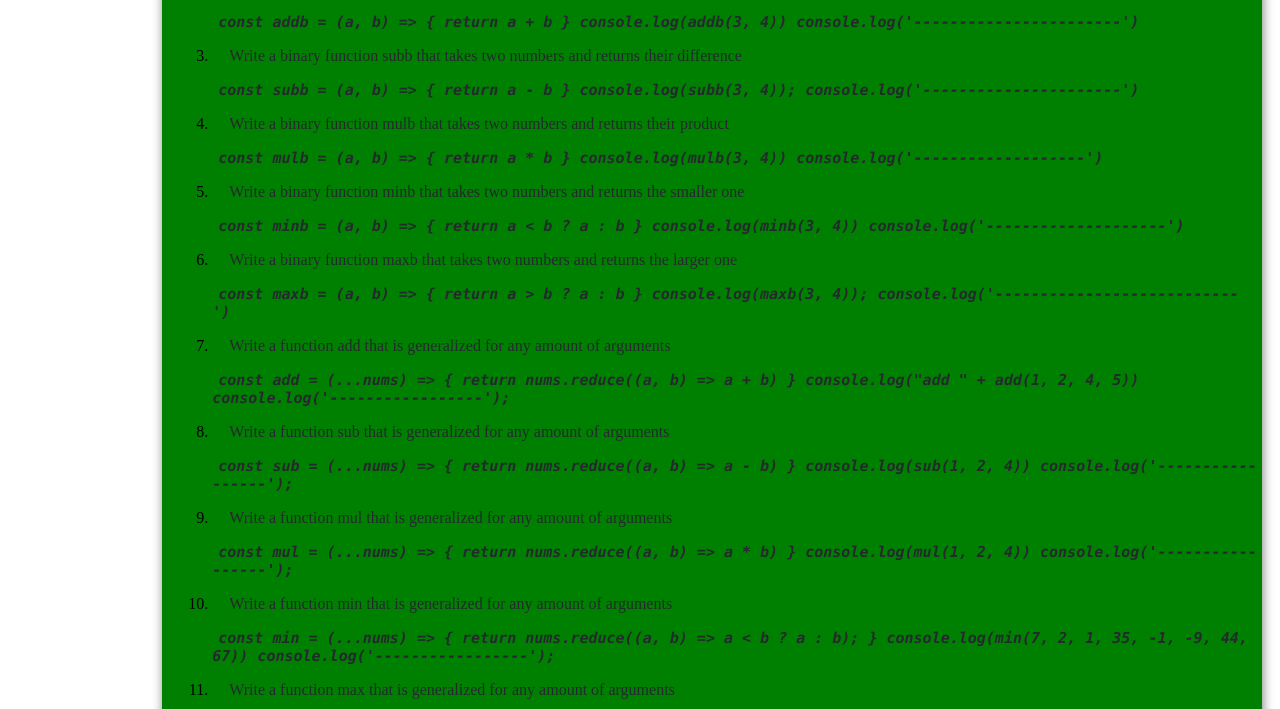
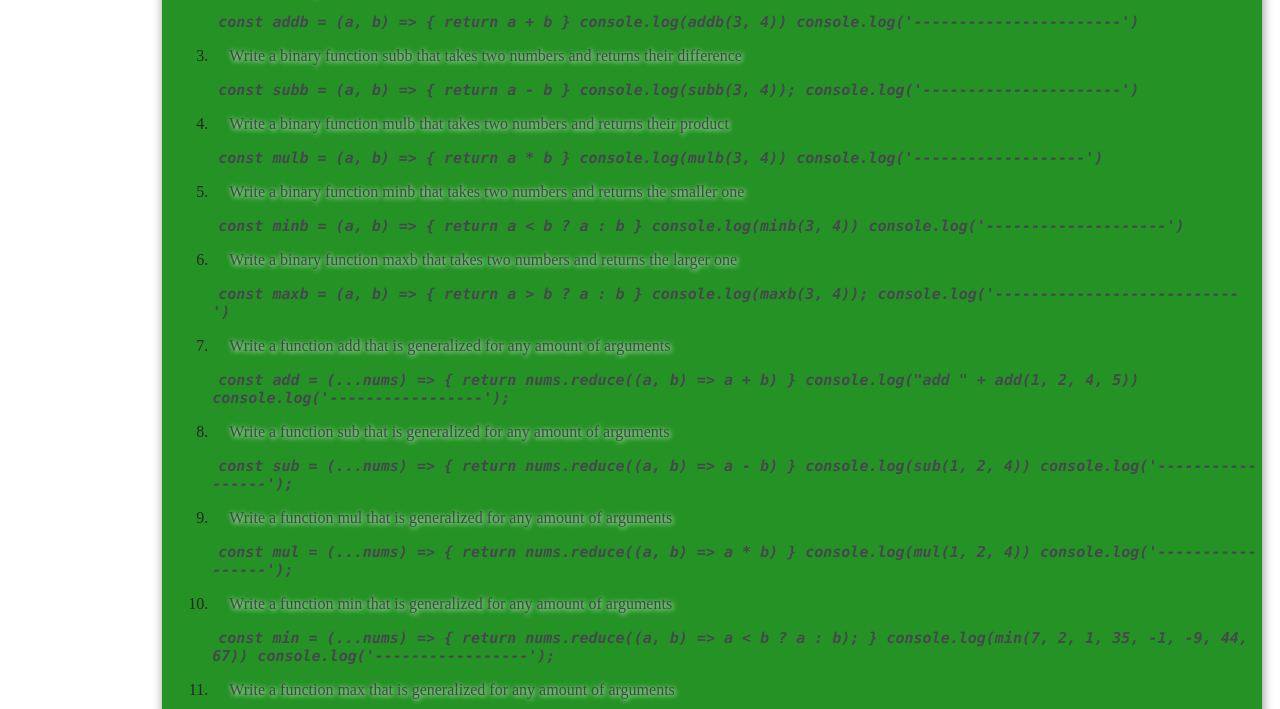
Before and after one commit to zero-to-mastery/JS_Fun_Practice, a plain HTML site: page solutions.html in a window 1280 px wide. Shown: the part 175-884 px from the top of the page. Drawn offline with Linux system fonts and the light colour scheme.

Commit message:
newstyling for questions

```diff
--- a/style.css
+++ b/style.css
@@ -15,11 +15,13 @@ h1 {
 
 .container {
 	display: flex;
-    background-color: green;
+    background-color: green; opacity: 0.85;
     box-shadow: 1px 1px 10px grey;
     margin: 2% 18px;
     padding: 10px 5px 5px 10px;
 }
+
+
 
 dl {
     display: block;
@@ -27,6 +29,7 @@ dl {
     margin-block-end: 1em;
     margin-inline-start: 0px;
     margin-inline-end: 0px;
+
 }
 
 dd {
@@ -35,18 +38,22 @@ dd {
 	margin: 0px 0px 16px;
 	font-size: 16px;
 	padding: 0px 16px;
+	text-shadow:1px 1px 5px #5bd75b, 1px 1px 5px #ccc;
+
 }
 
 dt {
 	color: #24292E;
 	font: 16px;
 	margin: 0px 0px 16px;
+
+
 }
 
 code {
  	color: #24292E;
  	font: 15px SFMono-Regular,Consolas;
- 	background: rgba(27, 31, 35. 0.05);
+ 	background: rgba(27, 31, 35. 0.50);
  	padding: 3px 6px;
  	font-style: italic;
     font-weight: 600;
```
